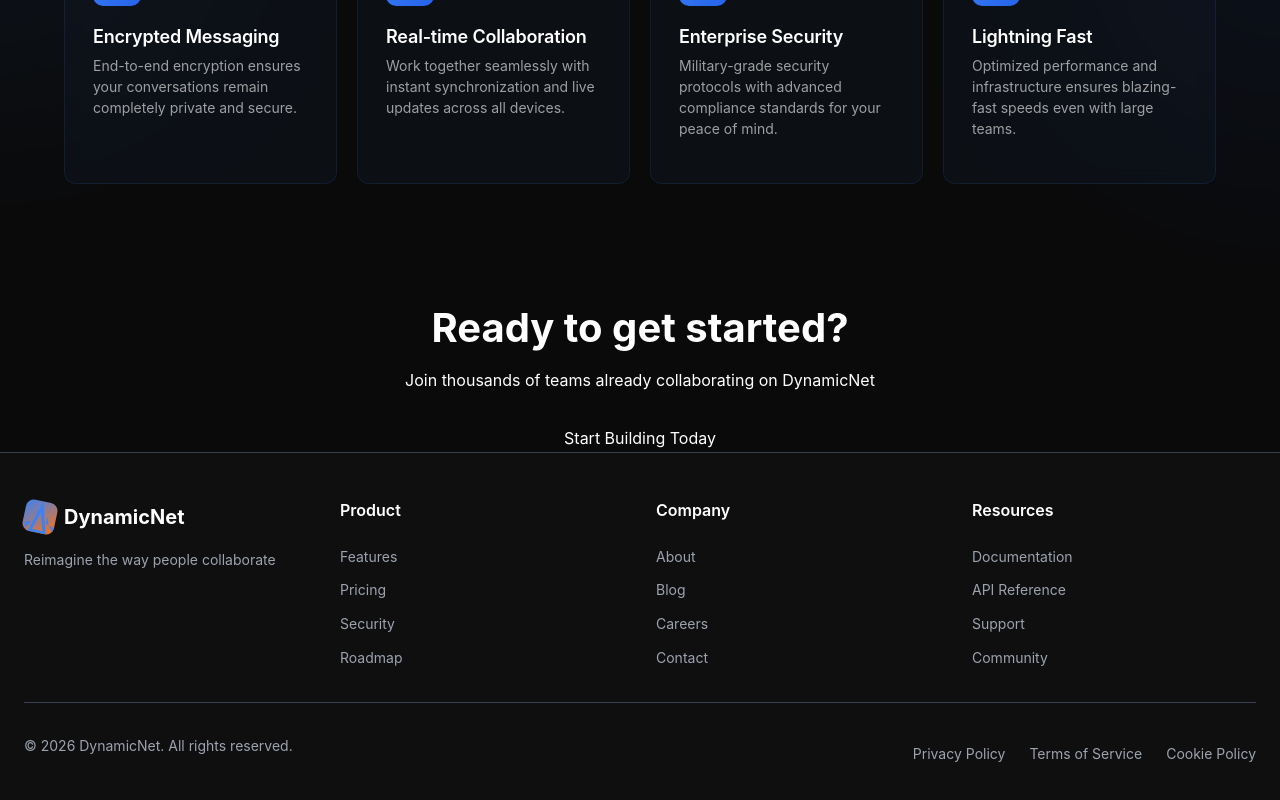
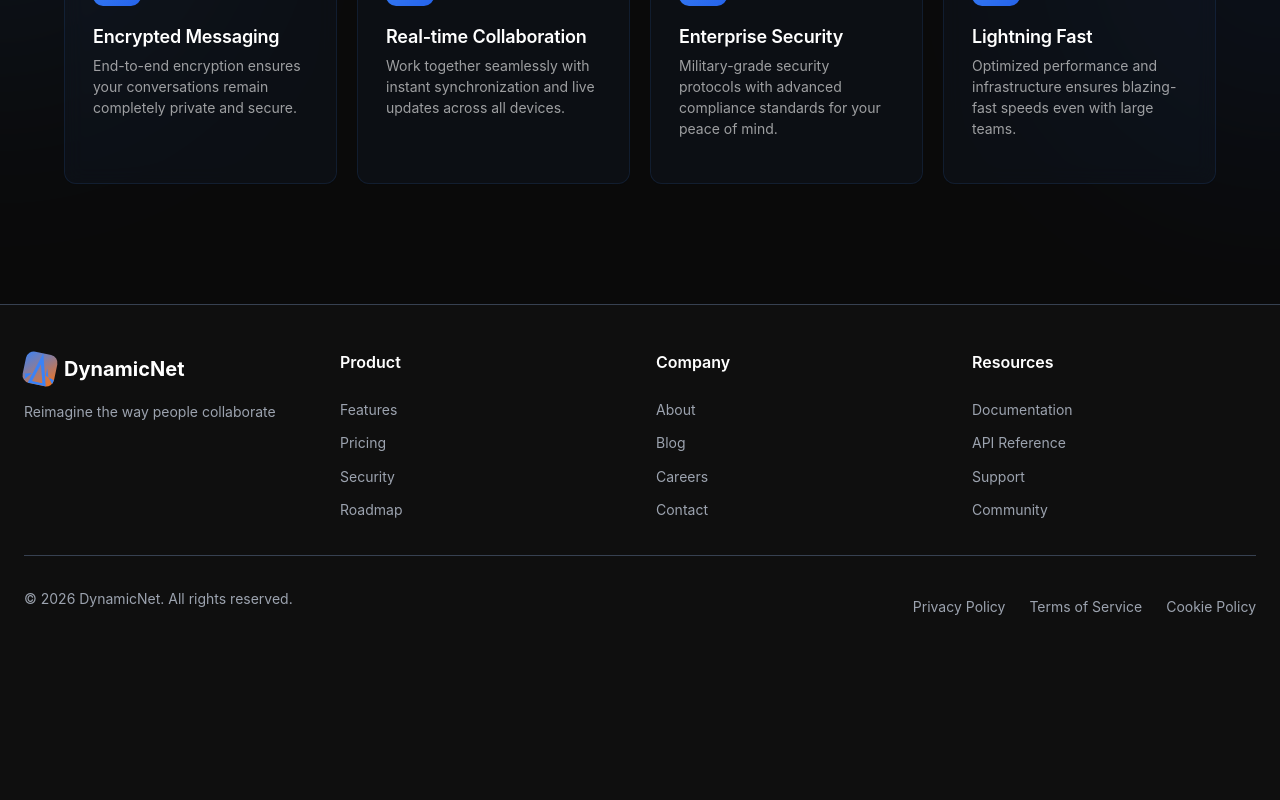
Before and after one commit to BloxGlobe/dynamicst, a React (Vite) app: page / in a window 1280 px wide. Shown: the part 1270-2070 px from the top of the page. After the commit the page ends 1944 px from the top, so only its background shows below. Built offline with nearby package versions, Linux system fonts and the light colour scheme.

Commit message:
more fixes

```diff
--- a/src/components/landing/CTA.tsx
+++ /dev/null
@@ -1,36 +0,0 @@
-import React from "react";
-
-interface CTAProps {
-  onGetStarted?: () => void;
-}
-
-const CTA: React.FC<CTAProps> = ({
-  onGetStarted = () => {
-    console.log("CTA Get Started clicked");
-  },
-}) => {
-  return (
-    <section className="py-20 bg-linear-to-b from-[#1a1a1a] to-[#0f0f0f]">
-      <div className="max-w-4xl mx-auto px-6 text-center">
-        <div className="bg-linear-to-br from-gray-800/50 to-gray-900/50 rounded-2xl p-12 border border-gray-700/50">
-          <h2 className="text-4xl md:text-5xl font-bold text-white mb-4">
-            Ready to get started?
-          </h2>
-
-          <p className="text-xl text-gray-400 mb-8">
-            Join thousands of teams already collaborating on DynamicNet
-          </p>
-
-          <button
-            onClick={onGetStarted}
-            className="px-10 py-4 bg-linear-to-r from-blue-600 to-orange-600 hover:from-blue-700 hover:to-orange-700 text-white text-lg rounded-lg font-semibold transition-all transform hover:scale-105"
-          >
-            Start Building Today
-          </button>
-        </div>
-      </div>
-    </section>
-  );
-};
-
-export { CTA };
--- a/src/components/landing/landing.tsx
+++ b/src/components/landing/landing.tsx
@@ -2,7 +2,6 @@ import React, { useState } from 'react';
 import { Navbar } from './Navbar';
 import { Hero } from './Hero';
 import { Features } from './Features';
-import { CTA } from './CTA';
 import { Footer } from '../layout/Footer';
 import { LandingLayout } from '../layout/LandingLayout';
 
@@ -19,7 +18,6 @@ const Landing: React.FC = () => {
       <Navbar onAuthClick={handleAuthClick} />
       <Hero />
       <Features />
-      <CTA />
       <Footer />
 
       {showAuthModal && (
```
